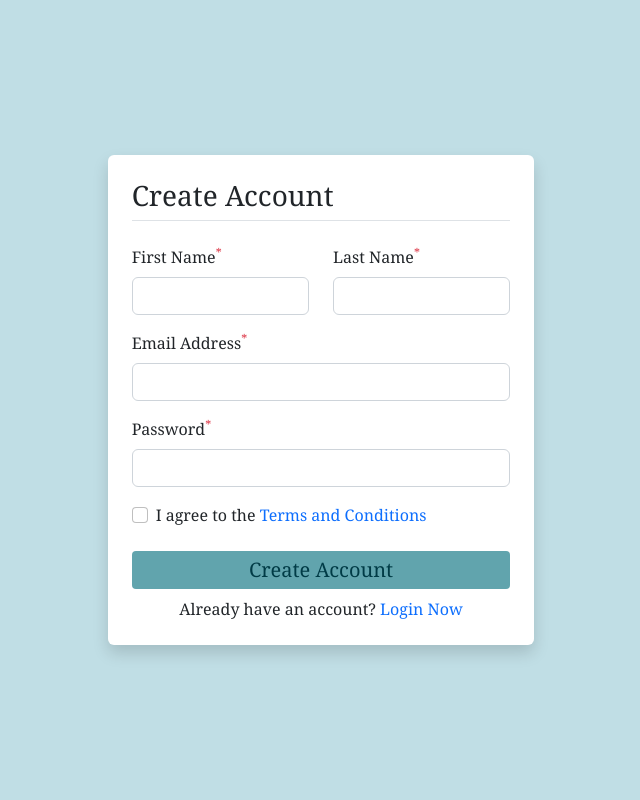
After one commit to NinoDerekGH/Ticket-System, a Flask app: page /register in a window 1280 px wide. The commit adds this page. Shown: the whole page, without its empty margins (319-959 px from the left). Run offline with Flask 2, Linux system fonts and the light colour scheme; some libraries are stand-ins or nearby versions.

Commit message:
register form
added reg form, ticket header, script for reg form

```diff
--- a/static/js/script.js
+++ b/static/js/script.js
@@ -1,12 +1,23 @@
 function validateForm() {
+    var firstname = document.getElementById("fname").value;
+    var firstnameError = document.getElementById("fname-error");
+    var lastname = document.getElementById("lname").value;
+    var lastnameError = document.getElementById("lname-error");
     var email = document.getElementById("email").value;
     var emailError = document.getElementById("email-error");
     var password = document.getElementById("pwd").value;
     var passwordError = document.getElementById("password-error");
+
+    if (firstname === "") {
+      firstnameError.insertAdjacentHTML("beforeend", "Field is required!");
+    }
+    if (lastname === "") {
+      lastnameError.insertAdjacentHTML("beforeend", "Field is required!");
+    }
     if (email === "") {
-      emailError.insertAdjacentHTML("beforeend", "Email field is required!");
+      emailError.insertAdjacentHTML("beforeend", "Field is required!");
     }
     if (password === "") {
-      passwordError.insertAdjacentHTML("beforeend", "Password field is required!");
+      passwordError.insertAdjacentHTML("beforeend", "Field is required!");
     }
   }
--- a/templates/index.html
+++ b/templates/index.html
@@ -48,6 +48,8 @@
         {% block sidebar%}{% endblock %}
         {% block side_panel%}{% endblock %}
 
+        <!-- Login Form & Register Form -->
+        {% block content %}{% endblock %}
 
         <main>
             {% block section%}{% endblock %}
--- a/templates/login.html
+++ b/templates/login.html
@@ -35,7 +35,8 @@
             <button type="submit" class="mb-2" onclick="validateForm()">Login</button>
         </form>
         <p class="mb-0 text-center">Don't have an account?
-            <a href="#" class="text-decoration-none">Create Account</a>
+            <a href="{{ url_for('register') }}" class="text-decoration-none">Create
+                Account</a>
         </p>
     </div>
 </div>
--- /dev/null
+++ b/templates/register.html
@@ -0,0 +1,68 @@
+{% extends "index.html" %}
+
+{% block title %}Register Form{% endblock %}
+
+{% block content %}
+
+<div class="login_form row align-items-center justify-content-center">
+    <div class="col-12 col-sm-8 col-md-6 col-lg-4 bg-white rounded p-4 shadow">
+        <form action="">
+
+            <div class="mb-4 border-bottom border-dark-subtle">
+                <h3>Create Account</h3>
+            </div>
+
+            <!-- Full Name -->
+            <div class="row mb-3">
+                <div class="col">
+                    <div class="row">
+                        <div class="col">
+                            <label for="fname" class="form-label">First Name<sup class="text-danger">*</sup></label>
+                            <input type="text" class="form-control" id="fname">
+                        </div>
+                        <div id="fname-error" class="text-danger"></div>
+                    </div>
+                </div>
+
+                <div class="col">
+                    <div class="row">
+                        <div class="col">
+                            <label for="lname" class="form-label">Last Name<sup class="text-danger">*</sup></label>
+                            <input type="text" class="form-control" id="lname">
+                        </div>
+                        <div id="lname-error" class="text-danger"></div>
+                    </div>
+                </div>
+            </div>
+
+            <!-- Email Address-->
+            <div class="mb-1">
+                <label for="email" class="form-label">Email Address<sup class="text-danger">*</sup></label>
+                <input type="email" class="form-control" id="email">
+            </div>
+            <div id="email-error" class="text-danger mb-3"></div>
+
+            <!-- Password -->
+            <div class="mb-1">
+                <label for="pwd" class="form-label">Password<sup class="text-danger">*</sup></label>
+                <input type="password" class="form-control" id="pwd">
+            </div>
+            <div id="password-error" class="text-danger mb-3"></div>
+
+            <!-- T.A.C -->
+            <div class="mb-4 form-check">
+                <input type="checkbox" class="form-check-input" id="tac">
+                <label for="tac" class="form-check-label">I agree to the <a href="#" class="text-decoration-none">Terms
+                        and
+                        Conditions</a></label>
+            </div>
+
+            <button type="submit" class="mb-2" onclick="validateForm()">Create Account</button>
+        </form>
+        <p class="mb-0 text-center">Already have an account?
+            <a href="{{ url_for('login') }}" class="text-decoration-none">Login Now</a>
+        </p>
+    </div>
+</div>
+
+{% endblock %}
```
